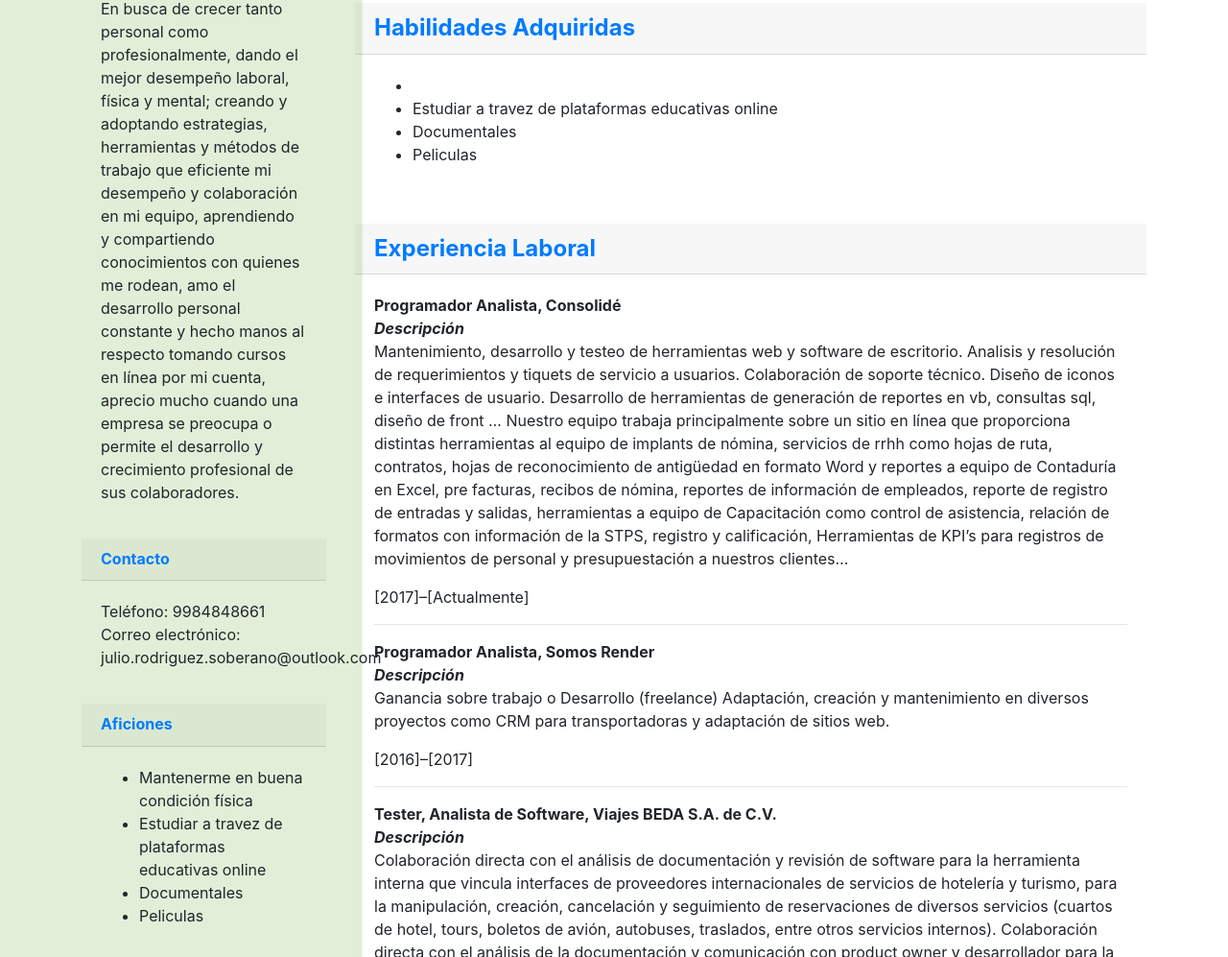
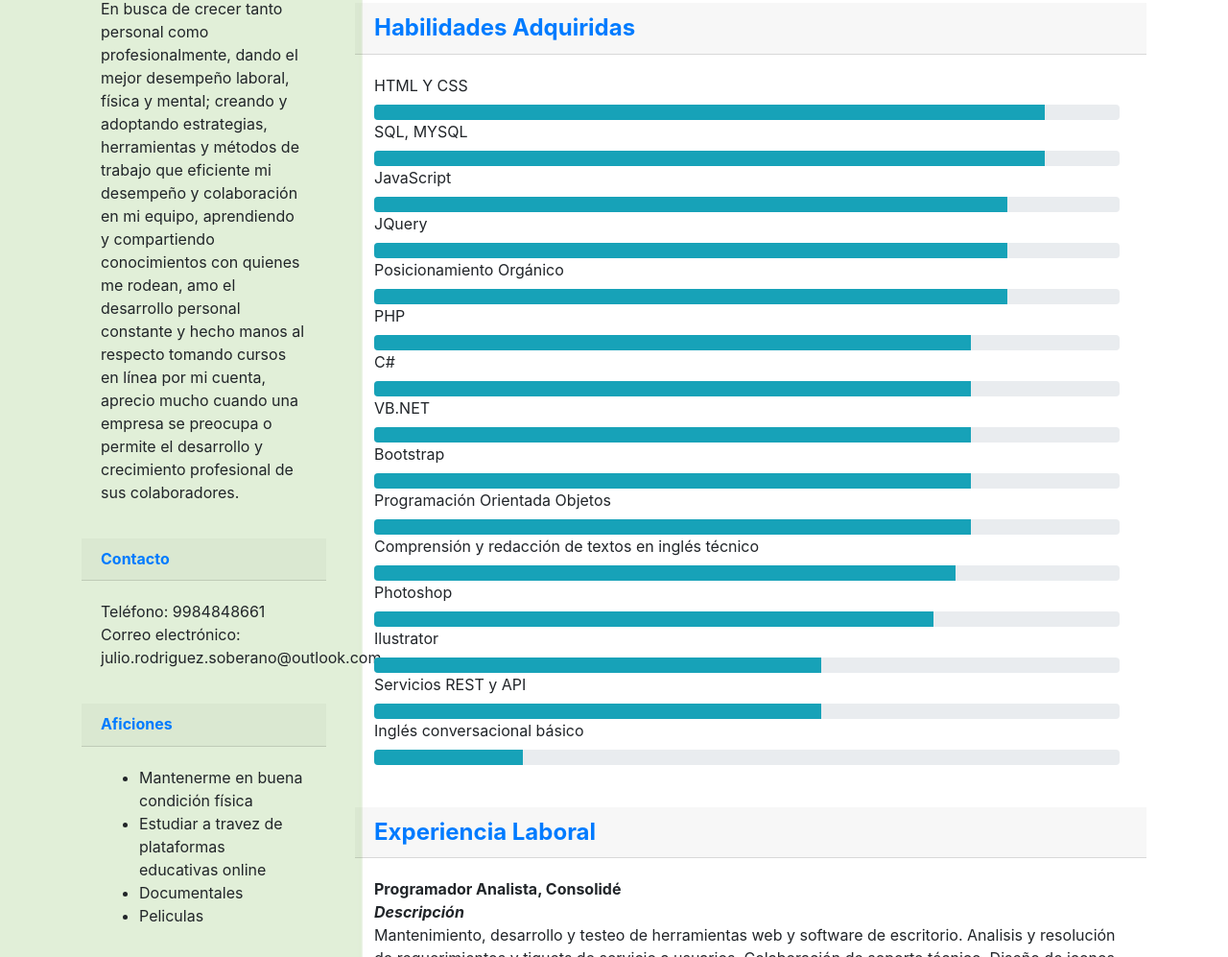
Before and after one commit to JulioRodriguezS/CV, a plain HTML site: page index.html in a window 1280 px wide. Shown: the part 331-1328 px from the top of the page at 96% size. Drawn offline with nearby package versions, Linux system fonts and the light colour scheme.

Commit message:
actualizando nivel de skills

```diff
--- a/index.html
+++ b/index.html
@@ -70,14 +70,68 @@
 	                  <h4 class="m-0 font-weight-bold text-primary">Habilidades Adquiridas</h4>
 				</div>
 				<div class="card-body">
-					<ul>
-						<li>
 
-						</li>
-						<li>Estudiar a travez de plataformas educativas online</li>
-						<li>Documentales</li>
-						<li>Peliculas</li>
-					</ul>
+					<label for="skill_html_css">HTML Y CSS</label>
+					<div class="progress progress-sm mr-2" id="skill_html_css">
+						<div class="progress-bar bg-info" role="progressbar" style="width: 90%" aria-valuenow="50" aria-valuemin="0" aria-valuemax="100"></div>
+					</div>
+					<label for="skill_sql_mysql">SQL, MYSQL</label>
+					<div class="progress progress-sm mr-2" id="skill_sql_mysql">
+						<div class="progress-bar bg-info" role="progressbar" style="width: 90%" aria-valuenow="50" aria-valuemin="0" aria-valuemax="100"></div>
+					</div>
+					<label for="">JavaScript</label>
+					<div class="progress progress-sm mr-2" id="">
+						<div class="progress-bar bg-info" role="progressbar" style="width: 85%" aria-valuenow="50" aria-valuemin="0" aria-valuemax="100"></div>
+					</div>
+					<label for="">JQuery</label>
+					<div class="progress progress-sm mr-2" id="">
+						<div class="progress-bar bg-info" role="progressbar" style="width: 85%" aria-valuenow="50" aria-valuemin="0" aria-valuemax="100"></div>
+					</div>
+					<label for="">Posicionamiento Orgánico</label>
+					<div class="progress progress-sm mr-2" id="">
+						<div class="progress-bar bg-info" role="progressbar" style="width: 85%" aria-valuenow="50" aria-valuemin="0" aria-valuemax="100"></div>
+					</div>
+					<label for="">PHP</label>
+					<div class="progress progress-sm mr-2" id="">
+						<div class="progress-bar bg-info" role="progressbar" style="width: 80%" aria-valuenow="50" aria-valuemin="0" aria-valuemax="100"></div>
+					</div>
+					<label for="">C#</label>
+					<div class="progress progress-sm mr-2" id="">
+						<div class="progress-bar bg-info" role="progressbar" style="width: 80%" aria-valuenow="50" aria-valuemin="0" aria-valuemax="100"></div>
+					</div>
+					<label for="">VB.NET</label>
+					<div class="progress progress-sm mr-2" id="">
+						<div class="progress-bar bg-info" role="progressbar" style="width: 80%" aria-valuenow="50" aria-valuemin="0" aria-valuemax="100"></div>
+					</div>
+					<label for="">Bootstrap</label>
+					<div class="progress progress-sm mr-2" id="">
+						<div class="progress-bar bg-info" role="progressbar" style="width: 80%" aria-valuenow="50" aria-valuemin="0" aria-valuemax="100"></div>
+					</div>
+					<label for="">Programación Orientada Objetos</label>
+					<div class="progress progress-sm mr-2" id="">
+						<div class="progress-bar bg-info" role="progressbar" style="width: 80%" aria-valuenow="50" aria-valuemin="0" aria-valuemax="100"></div>
+					</div>
+					<label for="">Comprensión y redacción de textos en inglés técnico</label>
+					<div class="progress progress-sm mr-2" id="">
+						<div class="progress-bar bg-info" role="progressbar" style="width: 78%" aria-valuenow="50" aria-valuemin="0" aria-valuemax="100"></div>
+					</div>
+					<label for="">Photoshop</label>
+					<div class="progress progress-sm mr-2" id="">
+						<div class="progress-bar bg-info" role="progressbar" style="width: 75%" aria-valuenow="50" aria-valuemin="0" aria-valuemax="100"></div>
+					</div>
+					<label for="">Ilustrator</label>
+					<div class="progress progress-sm mr-2" id="">
+						<div class="progress-bar bg-info" role="progressbar" style="width: 60%" aria-valuenow="50" aria-valuemin="0" aria-valuemax="100"></div>
+					</div>
+					<label for="">Servicios REST y API</label>
+					<div class="progress progress-sm mr-2" id="">
+						<div class="progress-bar bg-info" role="progressbar" style="width: 60%" aria-valuenow="50" aria-valuemin="0" aria-valuemax="100"></div>
+					</div>
+					<label for="">Inglés conversacional básico</label>
+					<div class="progress progress-sm mr-2" id="">
+						<div class="progress-bar bg-info" role="progressbar" style="width: 20%" aria-valuenow="50" aria-valuemin="0" aria-valuemax="100"></div>
+					</div>
+
 				</div>
 				<br>
 				<div class="card-header">
```
